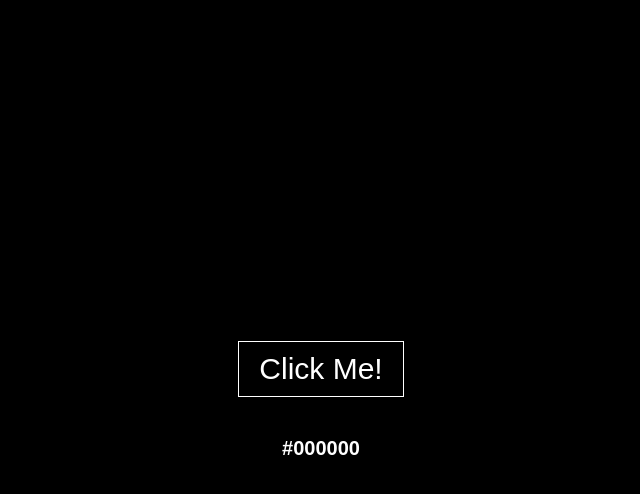
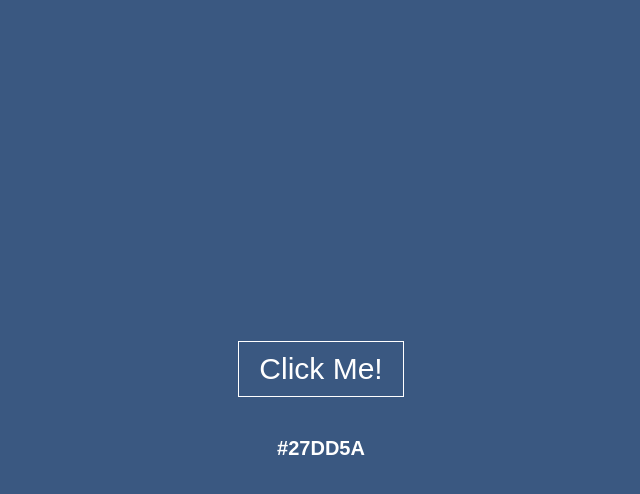
Before and after one commit to vimalpksh/html-css-javascript-project, a plain HTML site: page P14 - Random Color Changer/index.html in a window 1280 px wide. Both pictures are taken after a click on the button "Click Me!". Shown: the whole page, without its empty margins (319-959 px from the left). Drawn offline with Linux system fonts and the light colour scheme.

Commit message:
random color changer completed

```diff
--- a/P14 - Random Color Changer/script.js
+++ b/P14 - Random Color Changer/script.js
@@ -1 +1,16 @@
-con;
+const btn = document.querySelector(".btn");
+const hexa = document.querySelector(".hexa");
+
+function randomColor() {
+  let letters = "0123456789ABCDEF";
+  let color = "#";
+  for (let i = 0; i < 6; i++) {
+    color += letters[Math.floor(Math.random() * 16)];
+  }
+  return color;
+}
+
+btn.addEventListener("click", () => {
+  document.body.style.backgroundColor = randomColor();
+  hexa.innerHTML = randomColor();
+});
--- a/P14 - Random Color Changer/style.css
+++ b/P14 - Random Color Changer/style.css
@@ -28,6 +28,12 @@ body {
   transition: all 0.1s;
 }
 
+.btn:active {
+  background-color: #fff;
+  color: #000000;
+  transition: all 0.1s;
+}
+
 .hexa {
   font-weight: bold;
   font-size: 20px;
```
